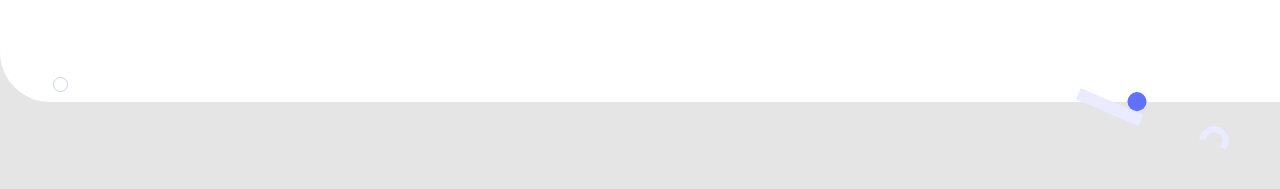
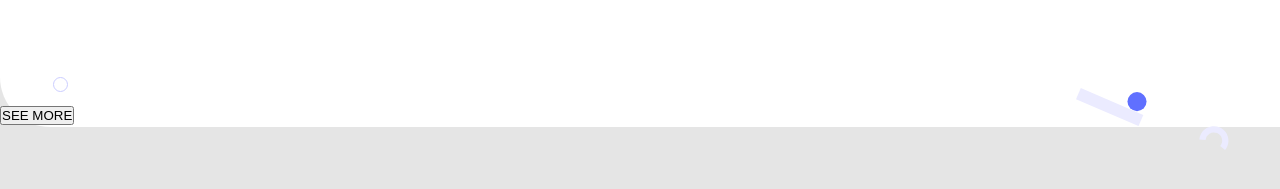
Before and after one commit to KanzaTahreem/Portfolio-Website, a website: page index.html in a window 1280 px wide. Shown: the part 435-624 px from the top of the page. Drawn offline with Linux system fonts and the light colour scheme.

Commit message:
Add button

```diff
--- a/index.html
+++ b/index.html
@@ -132,6 +132,7 @@
           </div>
         </section>
       </main>
+      <button>SEE MORE</button>
     </div>
   </body>
 </html>
```
